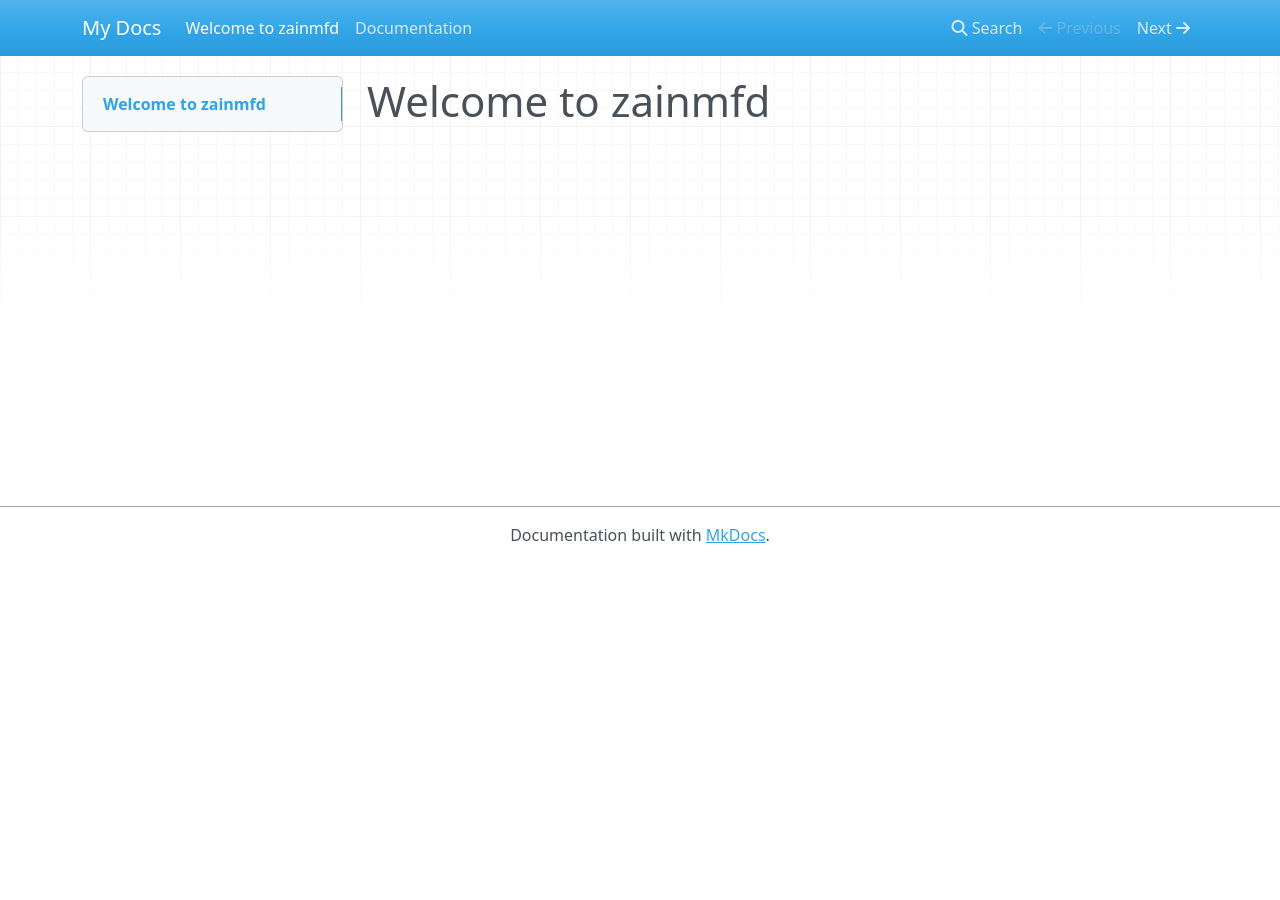
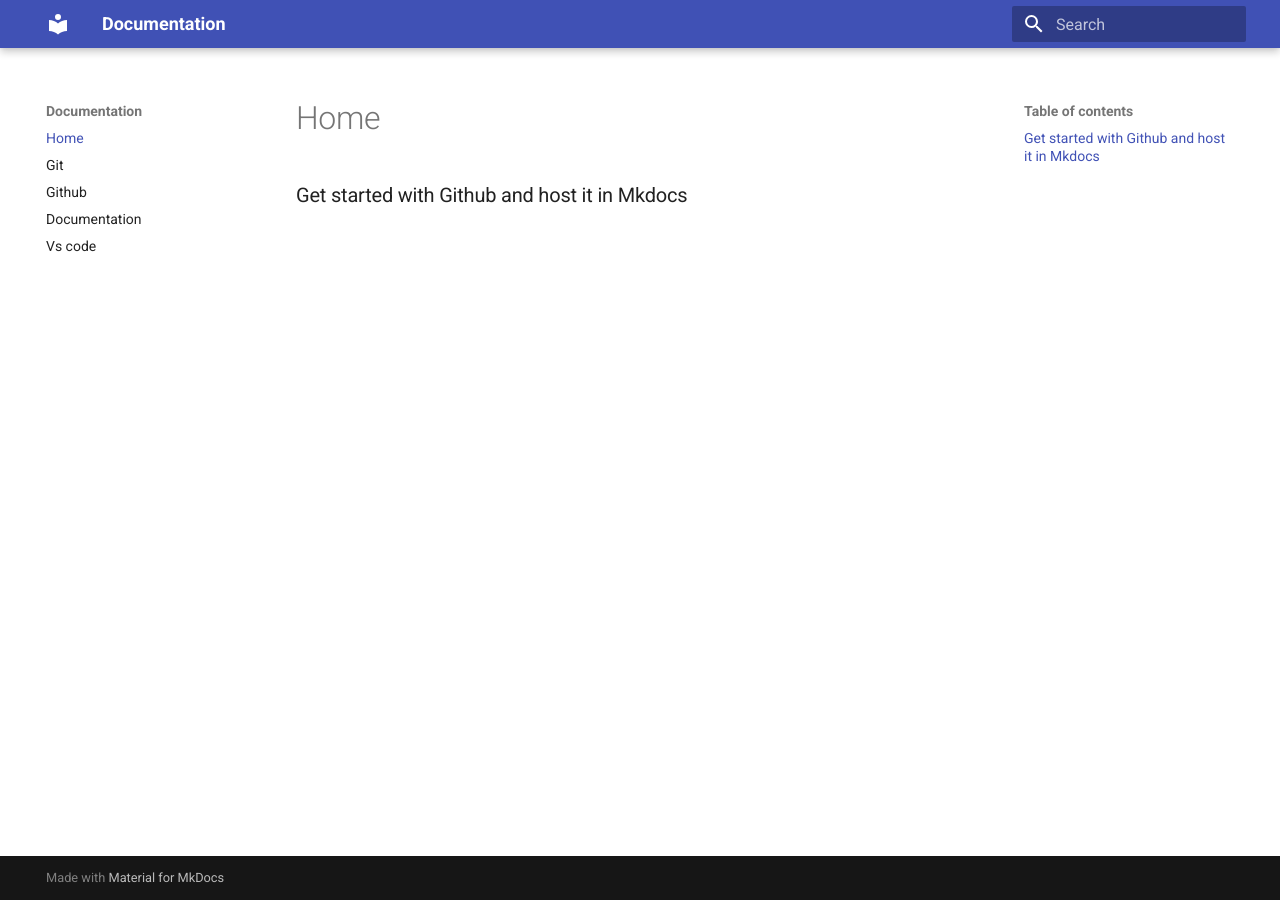
Before and after one commit to zainmfd/Documentation, an MkDocs documentation site: the page built from docs/index.md, in a window 1280 px wide. Built offline with MkDocs 1.6.1 and Material for MkDocs 9.7.7, drawn with Linux system fonts in a browser that asks for light colours; nearby versions of some CDN libraries.

Commit message:
add nav and create different file

```diff
--- a/docs/index.md
+++ b/docs/index.md
@@ -1 +1 @@
-# Welcome to zainmfd
+### Get started with Github and host it in Mkdocs
--- a/docs/documentation.md
+++ b/docs/start_repository.md
@@ -6,20 +6,11 @@
 
 ## Getting started
 
-### [**Git**](https://git-scm.com/)
- Git is a free and open source distributed version control system designed to handle everything from small to very large projects with speed and efficiency.
- ![git download](img/git_download.png)
- [Git Download](https://git-scm.com/downloads) After click on the above link chose the suitable version and install git.
 
-### [**VS-Code**](https://code.visualstudio.com/)
- Visual Studio Code is a free source-code editor made by Microsoft for Windows, Linux, and macOS. Features include support for debugging, syntax highlighting, intelligent code completion, snippets, code refactoring, and embedded Git. Users can change the theme, keyboard shortcuts, preferences, and install extensions that add additional functionality.
- ![vs code download](img/vscode_download.png)
- [Visual Studio Code download](https://code.visualstudio.com/download) Choose suitable one.
 
-### [**GitHub**](https://github.com/)
-GitHub, Inc. is a subsidiary of Microsoft which provides hosting for software development and version control using Git. It offers the distributed version control and source code management (SCM) functionality of Git, plus its features. It provides access control and several collaboration features such as bug tracking, feature requests, task management, continuous integration, and wikis for every project. Headquartered in California, it has been a subsidiary of Microsoft since 2018.
-GitHub offers its basic services free of charge. Its more advanced professional and enterprise services are commercial. Free GitHub accounts are commonly used to host open-source projects.
-        Create a GitHub account and fill all the personal info.
+
+
+
 
  **Start repository**
  Step 1 :-
--- a/mkdocs.yml
+++ b/mkdocs.yml
@@ -1 +1,10 @@
-site_name: My Docs
+site_name: Documentation
+theme:
+  name: material
+
+  nav:
+   - Home: index.md
+   - Git: git.md
+   - Visual Studio Code: vs_code.md
+   - Github: github.md
+   - Start your repo: start_repo.md
```
Also changed, not shown: docs/git.md (added, +4 -0 lines), docs/github.md (added, +4 -0 lines), docs/vs_code.md (added, +4 -0 lines).
